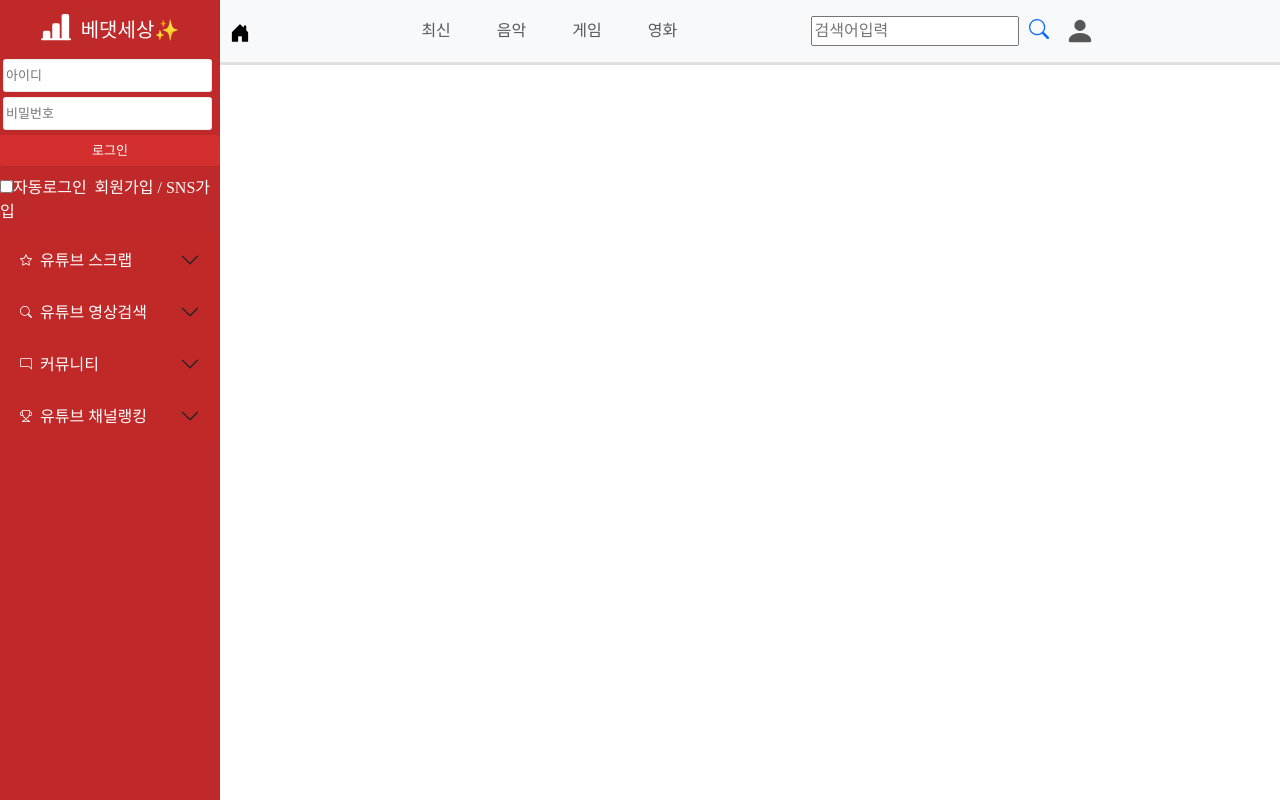
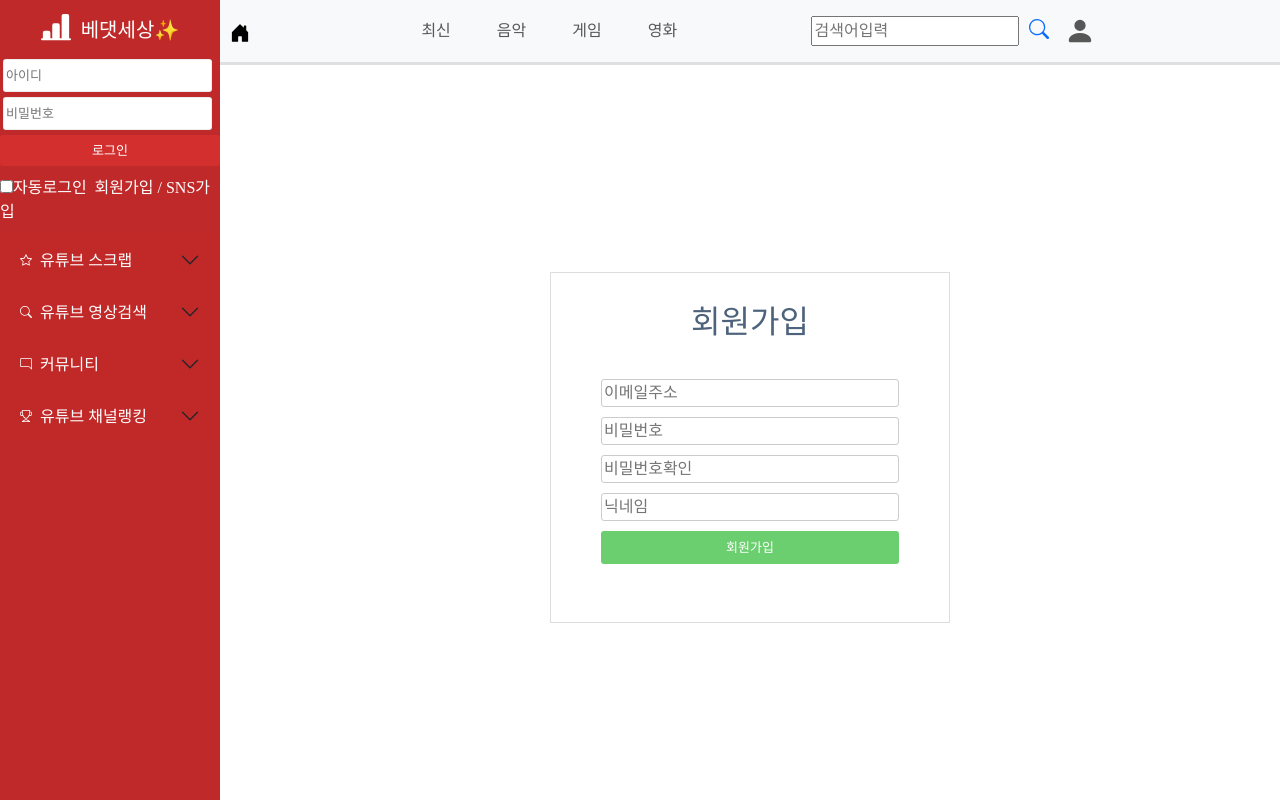
Before and after one commit to SangNyungLee/YTComment, a React (Create React App) app: page /signupForm in a window 1280 px wide. Built offline with nearby package versions, Linux system fonts and the light colour scheme; a web font is replaced by a local one.

Commit message:
회원가입 form

```diff
--- a/src/App.tsx
+++ b/src/App.tsx
@@ -13,6 +13,7 @@ import Main from "./Main";
 import Search from "./Search";
 import Page from "./Page";
 import Signup from "./Signup";
+import SignupForm from "./SignupForm";
 
 function App() {
   // 초기 상태를 window.innerWidth로 설정
@@ -46,6 +47,7 @@ function App() {
             <Route path="/search" element={<Search />} />
             <Route path="/page" element={<Page />} />
             <Route path="/signup" element={<Signup />} />
+            <Route path="/signupForm" element={<SignupForm />} />
           </Routes>
         </div>
       </BrowserRouter>
--- a/src/Signup.tsx
+++ b/src/Signup.tsx
@@ -5,6 +5,7 @@ import {
   GoogleLoginButton,
   InstagramLoginButton,
 } from "react-social-login-buttons";
+import { Link } from "react-router-dom";
 function Signup() {
   return (
     <div className="mom">
@@ -21,20 +22,34 @@ function Signup() {
         <div className="loginForm">
           <form className="formTag">
             <input type="text" placeholder="아이디" />
-            <input type="text" placeholder="로그인" />
+            <input type="text" placeholder="비밀번호" />
             <button
               style={{ color: "white", backgroundColor: "#D32F2F" }}
-              className="btn"
+              className="btn loginBtn"
             >
               로그인
             </button>
+            <Link
+              to={"/signupForm"}
+              style={{ color: "white", backgroundColor: "#6bcf70" }}
+              className="btn signupBtn"
+            >
+              <button
+                style={{
+                  border: "0px",
+                  color: "white",
+                  backgroundColor: "#6bcf70",
+                }}
+              >
+                회원가입
+              </button>
+            </Link>
           </form>
         </div>
-        <div className="dddd">
+        <div className="dddd" style={{}}>
           <input type="checkBox" style={{ marginRight: "10px" }} />
           <span>자동로그인</span>
         </div>
-
         <div className="socialLogin">
           <span className="loginSNS">SNS 계정으로 로그인</span>
           <FacebookLoginButton className="fbButton" />
--- /dev/null
+++ b/src/SignupForm.tsx
@@ -0,0 +1,36 @@
+import React from "react";
+import axios from "axios";
+
+function SignupForm() {
+  return (
+    <div className="mom">
+      <div className="login">
+        <div
+          style={{
+            textAlign: "center",
+            paddingTop: "30px",
+            paddingBottom: "30px",
+          }}
+        >
+          <h1 style={{ color: "#4d627b", fontSize: "2em" }}>회원가입</h1>
+        </div>
+        <div className="loginForm" style={{ marginBottom: "3rem" }}>
+          <form className="formTag">
+            <input type="text" placeholder="이메일주소" />
+            <input type="text" placeholder="비밀번호" />
+            <input type="text" placeholder="비밀번호확인" />
+            <input type="text" placeholder="닉네임" />
+            <button
+              style={{ color: "white", backgroundColor: "#6bcf70" }}
+              className="btn signupBtn"
+            >
+              회원가입
+            </button>
+          </form>
+        </div>
+      </div>
+    </div>
+  );
+}
+
+export default SignupForm;
```
